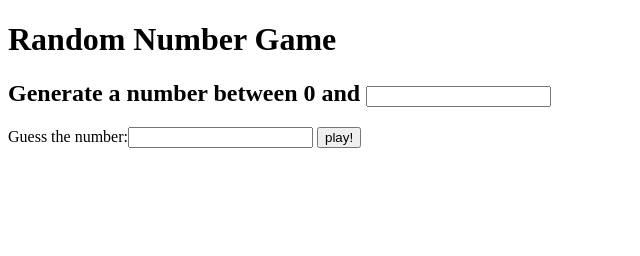
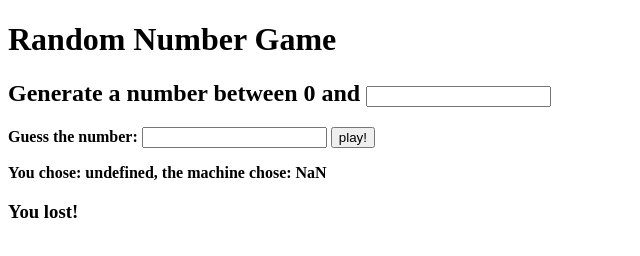
Before and after one commit to Jake1152/vanila_js_nomad_coder, a plain HTML site: page subject/guessing_game/index.html in a window 1280 px wide. Both pictures are taken after a click on the button "play!". Shown: the whole page, without its empty margins (0-640 px from the left). Drawn offline with Linux system fonts and the light colour scheme.

Commit message:
[ADD] guess number
1.  0부터 시작될 숫자 범위의 최대 숫자겂울 입력받는다
2.  guess할 숫자를 입력받는다
3.  play를 누를 때마다 rand함수가 실행되며 rand로 생성된 숫자를 보여준다
4.  rand로 생성한 값이 guess값이랑 다르면 lost를 화면에 보여주고 맞으면 won을 띄운다

```diff
--- a/subject/guessing_game/app.js
+++ b/subject/guessing_game/app.js
@@ -0,0 +1,48 @@
+/**
+ * 1.  0부터 시작될 숫자 범위의 최대 숫자겂울 입력받는다
+ * 2.  guess할 숫자를 입력받는다
+ * 3.  play를 누를 때마다 rand함수가 실행되며 rand로 생성된 숫자를 보여준다
+ * 4.  rand로 생성한 값이 guess값이랑 다르면 lost를 화면에 보여주고 맞으면 won을 띄운다
+ */
+
+const RANDOM_MIN_VALUE = 0;
+
+function getRandomInt(min, max) {
+  min = Math.ceil(min);
+  max = Math.floor(max);
+  const randValue = Math.floor(Math.random() * (max - min + 1)) + min; //최댓값은 제외, 최솟값은 포함
+  //   console.log(`min: ${min}, max: ${max}, randValue: ${randValue}`);
+  return randValue;
+}
+
+function getInputValue(tagId) {
+  try {
+    const unrefinedValue = document.getElementById(`${tagId}`).value;
+    // console.log(`tagId: ${tagId}, unrefinedValue: ${unrefinedValue}`);
+    const value = parseInt(unrefinedValue);
+    if (!value) throw new Error("Input value is not a number type");
+    return value;
+  } catch (error) {
+    console.error(error);
+  }
+}
+
+function doGuess() {
+  const randMaxValue = getInputValue("max-num");
+  const generatedRandValue = getRandomInt(RANDOM_MIN_VALUE, randMaxValue);
+  const guessValue = getInputValue("guess-num");
+  //   console.log(
+  //     `randMaxValue: ${randMaxValue}, guessValue: ${guessValue}, generatedRandValue : ${generatedRandValue}`
+  //   );
+  const statusBoard = document.getElementById("status-board");
+  statusBoard.textContent = `You chose: ${guessValue}, the machine chose: ${generatedRandValue}`;
+  const winLostStatus = document.getElementById("win-lost");
+  if (generatedRandValue === guessValue) {
+    winLostStatus.textContent = `You won!`;
+  } else {
+    winLostStatus.textContent = `You lost!`;
+  }
+}
+
+const playButton = document.getElementById("play-btn");
+playButton.addEventListener("click", doGuess);
--- a/subject/guessing_game/index.html
+++ b/subject/guessing_game/index.html
@@ -1,25 +1,30 @@
 <!DOCTYPE html>
 <html lang="en">
-<head>
-    <meta charset="UTF-8">
-    <meta http-equiv="X-UA-Compatible" content="IE=edge">
-    <meta name="viewport" content="width=device-width, initial-scale=1.0">
+  <head>
+    <meta charset="UTF-8" />
+    <meta http-equiv="X-UA-Compatible" content="IE=edge" />
+    <meta name="viewport" content="width=device-width, initial-scale=1.0" />
     <title>Document</title>
-</head>
-<body>
+  </head>
+  <body>
     <div>
-        <h1> Random Number Game</h1>
+      <h1>Random Number Game</h1>
     </div>
     <div>
-        <label for="max_num"></label>
-        <h2> Generate a number between 0 and <input type="number" id="max_num" value="max_num_val"> </h2>
+      <label for="max-num"></label>
+      <h2>
+        Generate a number between 0 and
+        <input type="number" id="max-num" value="max-num-val" />
+      </h2>
     </div>
     <div>
-        <label for="guess_num"></label>
-        <p> Guess the number:<input type="number" id="guess_num" value="guess_num_val"> <button id="play_btn">play!</button>
-        <p id="explain_bar"></p>
-        <strong></strong></string><p id="win_lost"></p></strong></p>
+      <label for="guess-num"></label>
+      <b>Guess the number:</b>
+      <input type="number" id="guess-num" value="guess-num-val" />
+      <button id="play-btn">play!</button>
+      <strong><p id="status-board"></p></strong>
+      <strong><h3 id="win-lost"></h3></strong>
     </div>
     <script src="app.js"></script>
-</body>
+  </body>
 </html>
```
